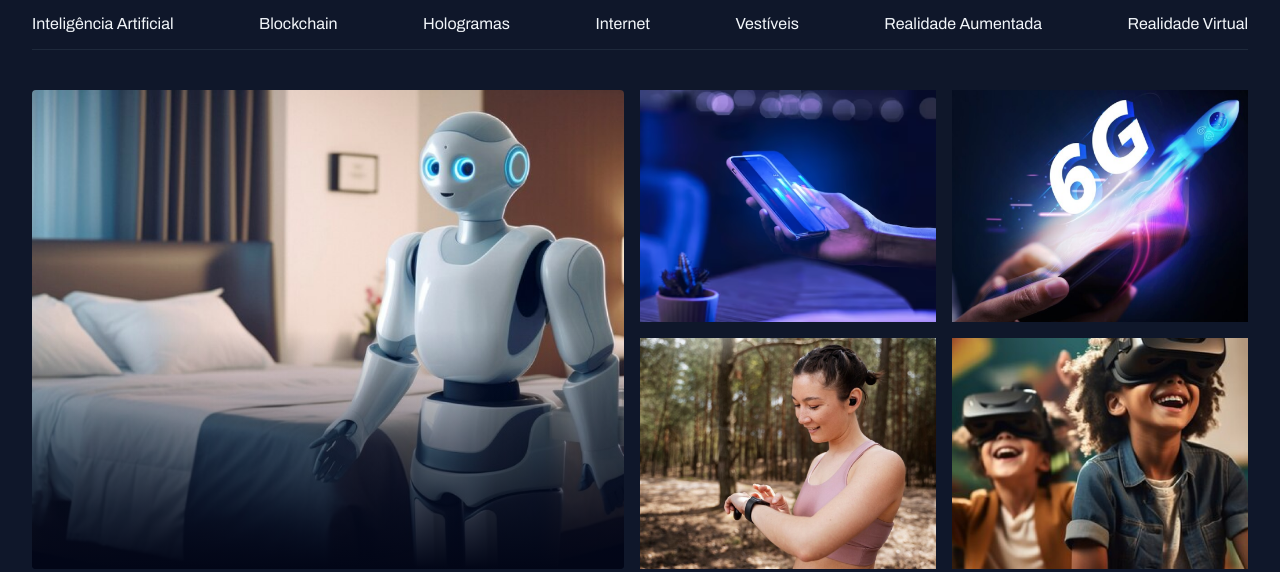
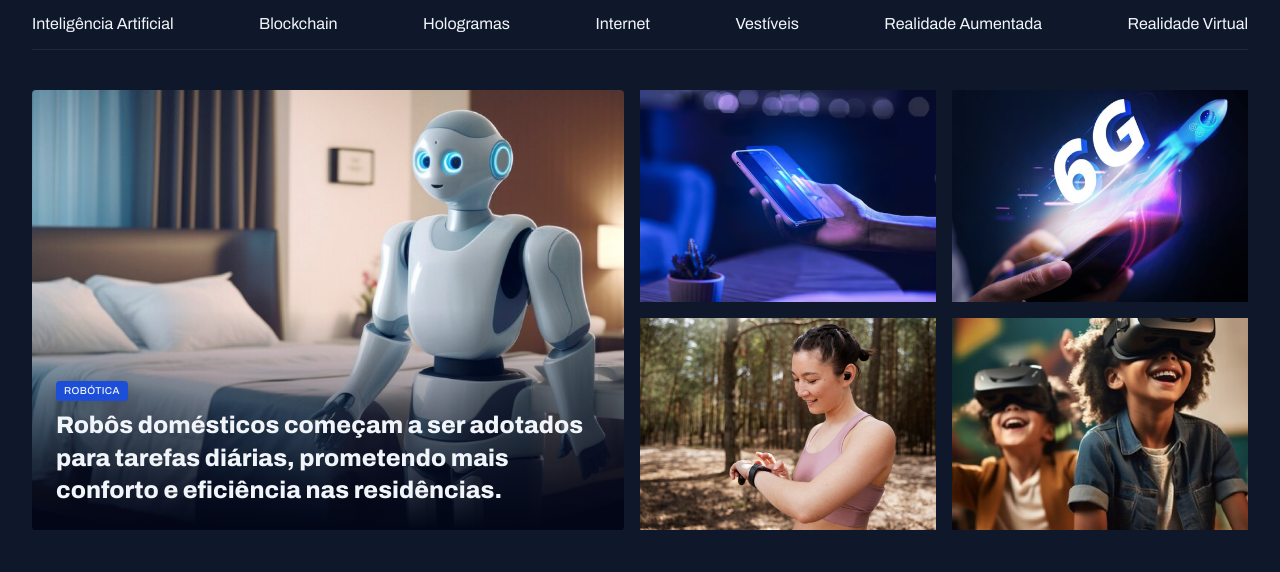
Before and after one commit to Dav1994Moutinho/fullstack-projeto-portal-de-noticias, a plain HTML site: page index.html in a window 1280 px wide. Shown: the part 74-646 px from the top of the page. Drawn offline with Linux system fonts and the light colour scheme.

Commit message:
Adjusting card content

```diff
--- a/index.html
+++ b/index.html
@@ -43,8 +43,8 @@
                 <img src="assets/images/Image 01.png" alt="">
 
                 <figcaption>
-                    <span>robótica</span>
-                    <h2>
+                    <span class="content-tag">robótica</span>
+                    <h2 class="text-2xl">
                         Robôs domésticos começam a ser adotados para tarefas diárias, prometendo mais conforto e eficiência nas residências.
                     </h2>
                 </figcaption>
--- a/styles/global.css
+++ b/styles/global.css
@@ -53,3 +53,15 @@ img {
 main {
     margin-top: 40px;
 }
+
+.content-tag {
+    display: inline-block;
+    background-color: var(--brand-color-dark);
+    padding: 4px 8px;
+    border-radius: 4px;
+    font: 500 10px/1.2 var(--font-family);
+    text-transform: uppercase;
+    letter-spacing: 0.04em;
+    color: var(--text-color-primary);
+    box-shadow: 0px 4px 16px #02061740;
+}
--- a/styles/section.css
+++ b/styles/section.css
@@ -8,6 +8,7 @@
         border-radius: 4px;
         overflow: hidden;
         position: relative;
+
         &::before {
             content: "";
             position: absolute;
@@ -19,5 +20,16 @@
                 #020617 100%
             );
         }
+
+        figcaption {
+            position: absolute;
+            bottom: 0;
+
+            padding: 24px;
+
+            h2 {
+                margin-top: 8px;
+            }
+        }
     }
 }
--- a/styles/utility.css
+++ b/styles/utility.css
@@ -15,3 +15,19 @@
 .gap-16 {
     gap: 16px;
 }
+
+.text-2xl {
+    font: var(--h1);
+}
+
+.text-xl {
+    font: var(--h2);
+}
+
+.text-lg {
+    font: var(--h3);
+}
+
+.text-sm {
+    font: var(--text-sm);
+}
```
